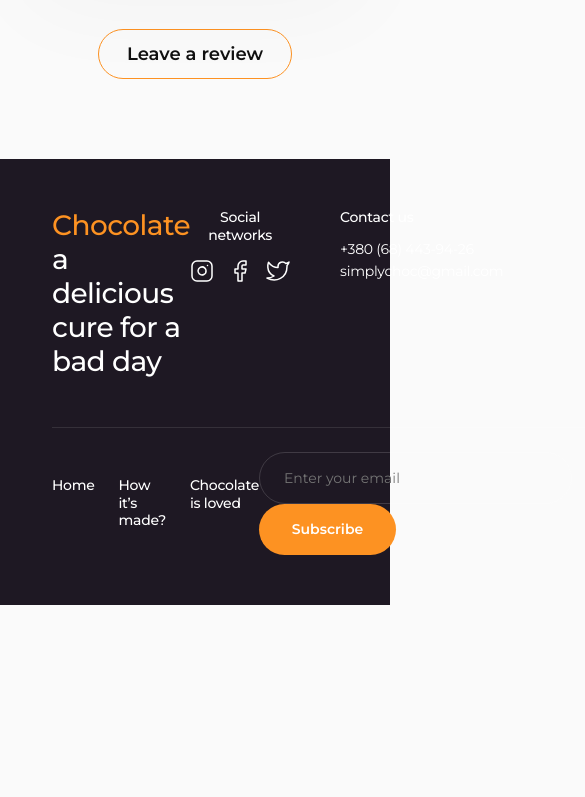
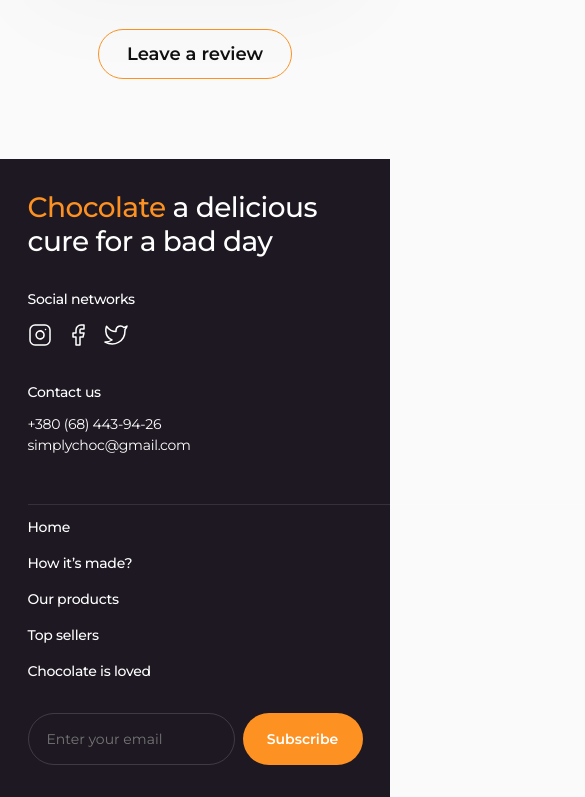
Before and after one commit to Artur-Luniaka/Simply-Chocolate, a plain HTML site: page index.html in a window 390 px wide. Shown: the part 8256-9053 px from the top of the page, 585 px wide, since content can reach past the window. Before the commit the page ends 8861 px from the top, so only its background shows below. Drawn offline with nearby package versions, Linux system fonts and the light colour scheme.

Commit message:
adapt section -footer- for tab/mob

```diff
--- a/index.html
+++ b/index.html
@@ -1130,6 +1130,12 @@
           <ul class="footer-nav-list">
             <li class="footer-nav-item"><a class="footer-nav-link" href="#index.html">Home</a></li>
             <li class="footer-nav-item"><a class="footer-nav-link" href="">How it’s made?</a></li>
+            <li class="footer-nav-item footer-nav-item-hidden">
+              <a class="footer-nav-link" href="">Our products</a>
+            </li>
+            <li class="footer-nav-item footer-nav-item-hidden">
+              <a class="footer-nav-link" href="">Top sellers</a>
+            </li>
             <li class="footer-nav-item">
               <a class="footer-nav-link" href="">Chocolate is loved</a>
             </li>
--- a/styles/styles.css
+++ b/styles/styles.css
@@ -1159,7 +1159,9 @@ img {
   display: flex;
   gap: 14px;
 }
-
+.footer-nav-item-hidden {
+  display: none;
+}
 .footer-social-item {
   cursor: pointer;
 }
@@ -1287,3 +1289,96 @@ img {
   background-color: #fff;
   color: #fd9222;
 }
+
+@media (min-width: 768px) and (max-width: 1199px) {
+  .footer-container {
+    padding-left: 0;
+    padding-right: 0;
+  }
+
+  .footer-social-list {
+    gap: 12px;
+  }
+
+  .footer-address {
+    margin-left: 32px;
+  }
+
+  .footer-nav-list {
+    gap: 16px;
+  }
+
+  .footer-nav-item-hidden {
+    display: none;
+  }
+
+  .footer-form-input {
+    width: 232px;
+    height: 45px;
+  }
+
+  .footer-form-btn {
+    min-width: 128px;
+  }
+}
+
+@media (max-width: 767px) {
+  .footer-upper-wrap {
+    flex-direction: column;
+    row-gap: 32px;
+    margin-bottom: 64px;
+  }
+
+  .footer-container {
+    padding-top: 32px;
+    padding-bottom: 32px;
+    padding-left: 0;
+    padding-right: 0;
+  }
+
+  .footer-social-wrap {
+    margin-left: 0;
+  }
+
+  .footer-address {
+    margin-left: 0;
+  }
+
+  .footer-social-text {
+    text-align: left;
+  }
+
+  .footer-nav-list {
+    flex-direction: column;
+    gap: 18px;
+    margin-bottom: 32px;
+  }
+
+  .footer-nav-item-hidden {
+    display: list-item;
+  }
+
+  .footer-nav-item {
+    padding-top: 0;
+    padding-bottom: 0;
+  }
+
+  .footer-lower-wrap {
+    flex-direction: column;
+    align-items: normal;
+  }
+
+  .footer-form-input {
+    padding: 14px 18px;
+    width: 207px;
+  }
+
+  .footer-form-btn {
+    padding: 14px 24px;
+    min-width: 120px;
+  }
+
+  .footer-form {
+    display: flex;
+  }
+}
```
